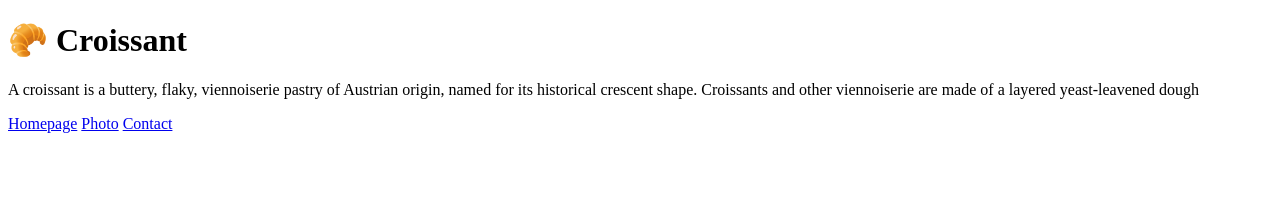
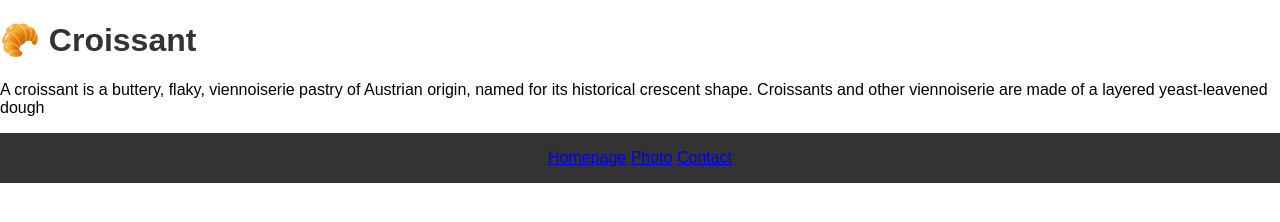
Before and after one commit to malecanclini/Croissant, a plain HTML site: page index.html in a window 1280 px wide. Drawn offline with Linux system fonts and the light colour scheme.

Commit message:
Update index.html

```diff
--- a/index.html
+++ b/index.html
@@ -1,13 +1,14 @@
 <!DOCTYPE html>
-<html lang="en">
-  <head>
-    <meta charset="UTF-8" />
-    <meta http-equiv="X-UA-Compatible" content="IE=edge" />
-    <meta name="viewport" content="width=device-width, initial-scale=1.0" />
-    <link rel="stylesheet" href="/css/styles.css" />
-    <title>Croissant</title>
-  </head>
-  <body>
+<html lang="es">
+<head>
+    <meta charset="UTF-8">
+    <meta name="viewport" content="width=device-width, initial-scale=1.0">
+    <title>Croissant - Página principal</title>
+    <meta name="description" content="Bienvenidos a Croissant, tu lugar para disfrutar de deliciosos croissants">
+    <meta name="keywords" content="croissant, panadería, pastelería">
+    <link rel="stylesheet" href="css/style.css">
+</head>
+<body>
     <h1>🥐 Croissant</h1>
     <p>
       A croissant is a buttery, flaky, viennoiserie pastry of Austrian origin,
```
